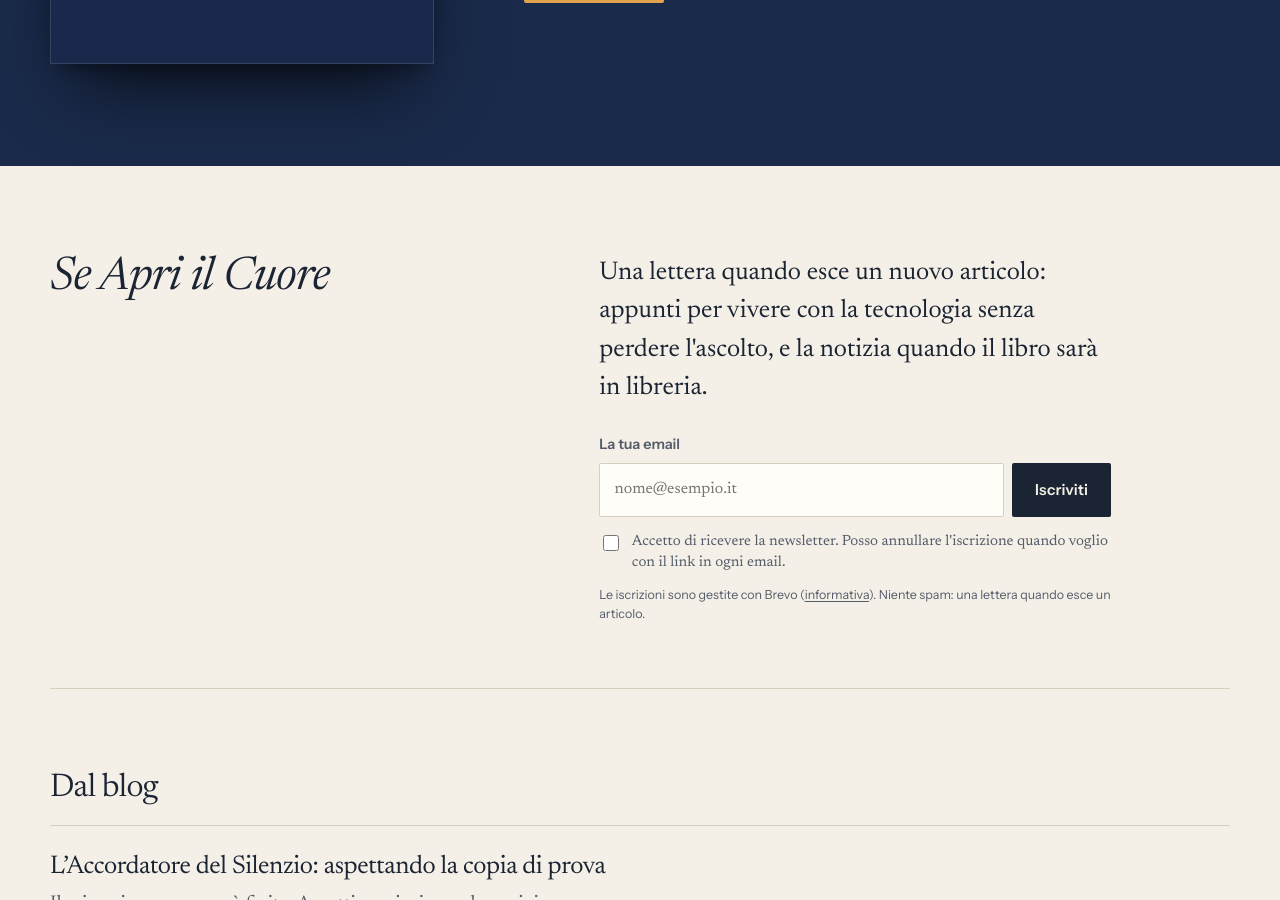
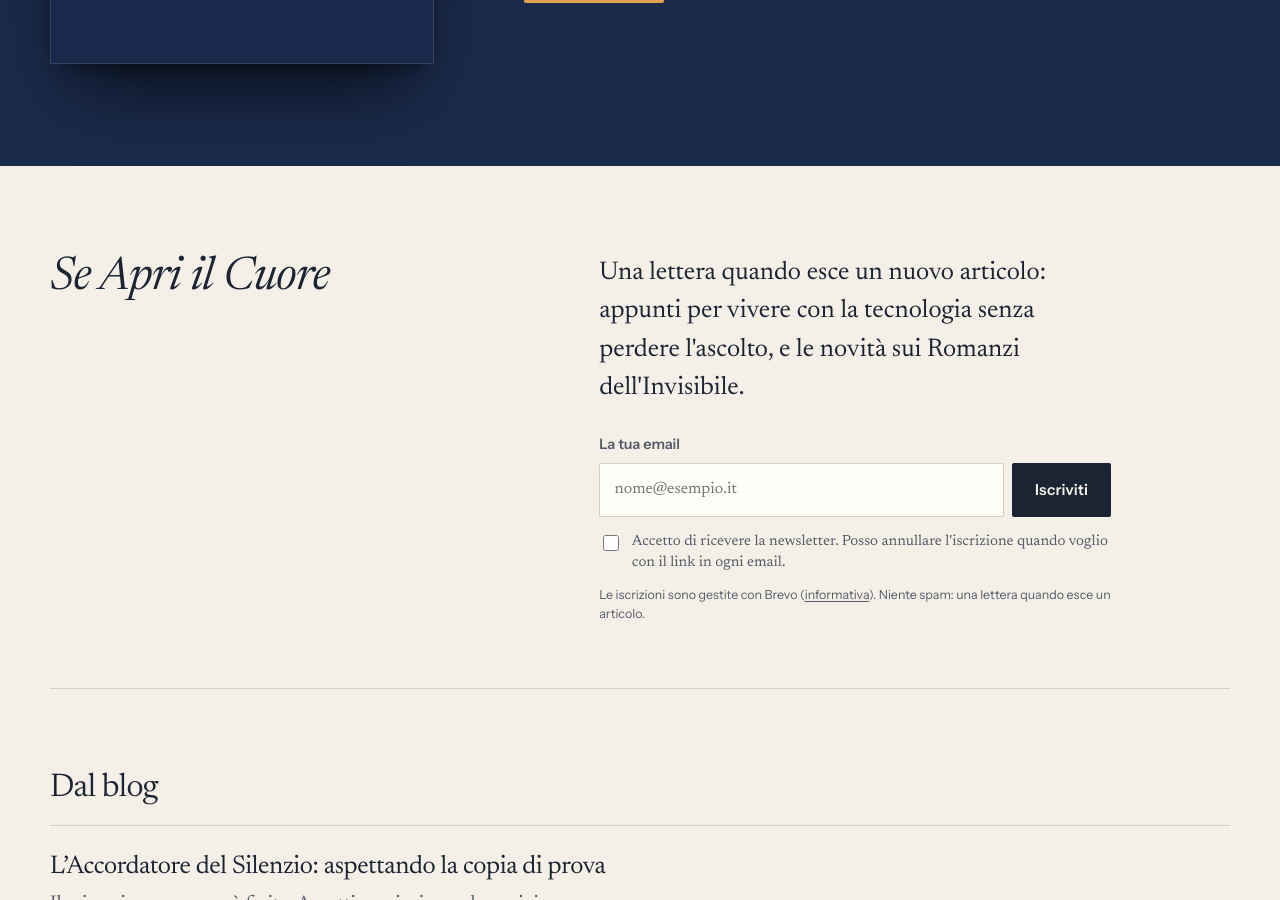
Before and after one commit to paolofurini/seapriilcuore, a Jekyll site: the page built from index.html, in a window 1280 px wide and 900 px high, scrolled down 686 px. Built offline with Jekyll 4.4.1, drawn with Linux system fonts in a browser that asks for light colours; some of the changed text lies outside the part shown.

Commit message:
Testi della newsletter più generici, validi anche dopo l'uscita del libro
Co-Authored-By: Claude Opus 5.5 <noreply@anthropic.com>
Claude-Session: https://claude.ai/code/session_016SExTLn4k32Da84gY6SyVg

```diff
--- a/_includes/footer.html
+++ b/_includes/footer.html
@@ -2,7 +2,7 @@
   <div class="wrap footer-grid">
     <div class="footer-invite">
       <p class="footer-title">Ci ritroviamo qui.</p>
-      <p>Articoli nuovi ogni settimana, e la notizia quando il libro sarà in libreria.</p>
+      <p>Articoli nuovi ogni settimana e le novità sui Romanzi dell'Invisibile.</p>
       <a class="button" href="{{ '/#newsletter' | relative_url }}">Iscriviti alla newsletter</a>
     </div>
     <ul class="footer-links">
--- a/index.html
+++ b/index.html
@@ -32,7 +32,7 @@ image: /assets/img/copertina-lads-960.jpg
   <div class="wrap invito-grid">
     <h2 class="invito-title">Se Apri il Cuore</h2>
     <div>
-      <p class="invito-text">Una lettera quando esce un nuovo articolo: appunti per vivere con la tecnologia senza perdere l'ascolto, e la notizia quando il libro sarà in libreria.</p>
+      <p class="invito-text">Una lettera quando esce un nuovo articolo: appunti per vivere con la tecnologia senza perdere l'ascolto, e le novità sui Romanzi dell'Invisibile.</p>
       {% include newsletter.html %}
     </div>
   </div>
```
Also changed, not shown: iscrizione-confermata.md (+1 -1 lines).
